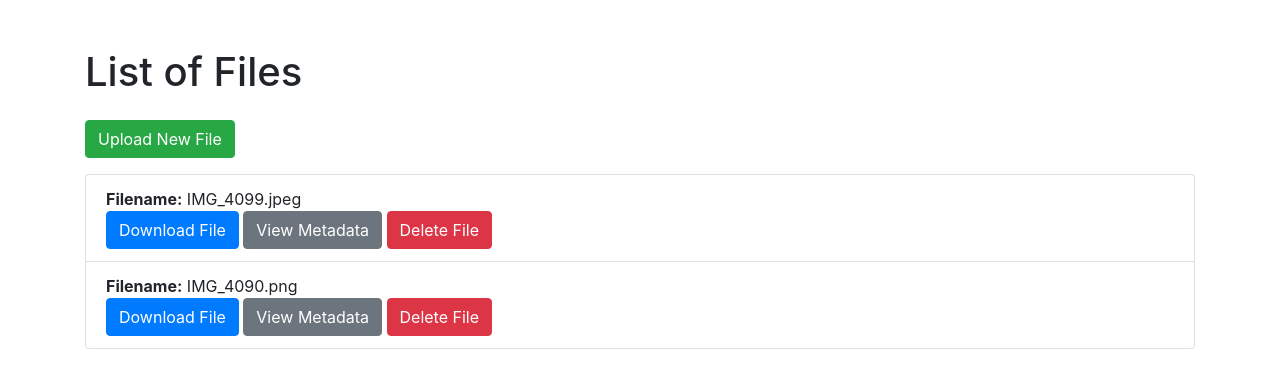
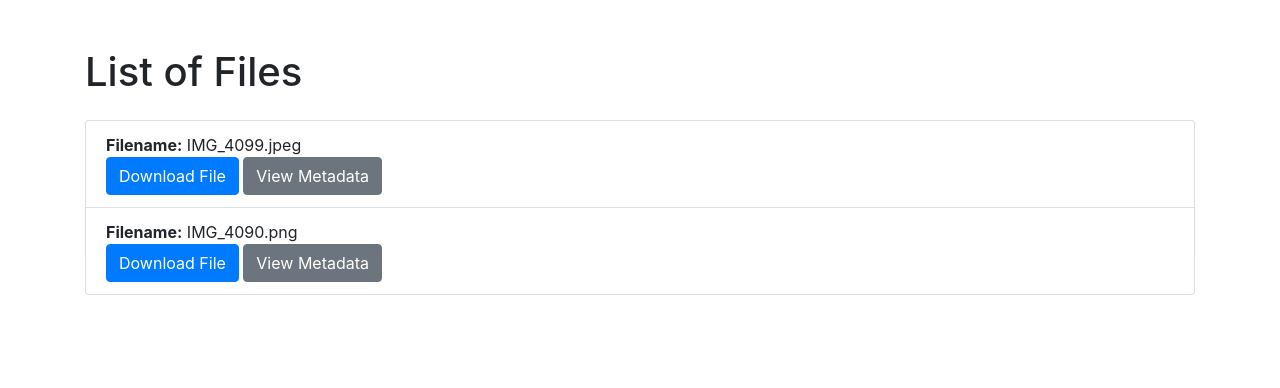
Before and after one commit to DasuWijesu/fileShareDW, a Flask app: page / in a window 1280 px wide. Shown: the top 388 px of the page. Run offline with Flask 3, Linux system fonts and the light colour scheme; some libraries are stand-ins or nearby versions.

Commit message:
last update

```diff
--- a/app.py
+++ b/app.py
@@ -1,4 +1,4 @@
-from flask import Flask, render_template, request, redirect, url_for, send_from_directory, abort
+from flask import Flask, render_template, send_from_directory, abort
 import os
 
 app = Flask(__name__)
@@ -20,25 +20,9 @@ def index():
     files = list_files()
     return render_template('index.html', files=files)
 
-@app.route('/upload', methods=['GET', 'POST'])
-def upload_file():
-    if request.method == 'POST':
-        file = request.files['file']
-        if file:
-            file.save(os.path.join(app.config['UPLOAD_FOLDER'], file.filename))
-            return redirect(url_for('index'))
-    return render_template('upload.html')
-
 @app.route('/uploads/<filename>')
 def uploaded_file(filename):
     return send_from_directory(app.config['UPLOAD_FOLDER'], filename)
-
-@app.route('/delete/<filename>', methods=['POST'])
-def delete_file(filename):
-    filepath = os.path.join(app.config['UPLOAD_FOLDER'], filename)
-    if os.path.exists(filepath):
-        os.remove(filepath)
-    return redirect(url_for('index'))
 
 @app.route('/metadata/<filename>')
 def view_metadata(filename):
@@ -53,4 +37,4 @@ def view_metadata(filename):
     return render_template('metadata.html', metadata=metadata)
 
 if __name__ == '__main__':
-    app.run(host='0.0.0.0', port=5000, debug=True)  # Run the server on the local network
+    app.run(host='0.0.0.0', port=5000)
--- a/templates/index.html
+++ b/templates/index.html
@@ -9,16 +9,12 @@
 <body>
     <div class="container mt-5">
         <h1 class="mb-4">List of Files</h1>
-        <a href="{{ url_for('upload_file') }}" class="btn btn-success mb-3">Upload New File</a>
         <ul class="list-group">
             {% for file in files %}
             <li class="list-group-item">
                 <strong>Filename:</strong> {{ file }}<br>
                 <a href="{{ url_for('uploaded_file', filename=file) }}" class="btn btn-primary">Download File</a>
                 <a href="{{ url_for('view_metadata', filename=file) }}" class="btn btn-secondary">View Metadata</a>
-                <form action="{{ url_for('delete_file', filename=file) }}" method="post" style="display:inline;">
-                    <button type="submit" class="btn btn-danger">Delete File</button>
-                </form>
             </li>
             {% endfor %}
         </ul>
--- a/templates/metadata.html
+++ b/templates/metadata.html
@@ -1,8 +1,8 @@
 <!DOCTYPE html>
 <html lang="en">
 <head>
-    <meta charset="UTF-8">
-    <meta name="viewport" content="width=device-width, initial-scale=1.0">
+    <meta.charset="UTF-8">
+    <meta.name="viewport" content="width=device-width, initial-scale=1.0">
     <link href="https://stackpath.bootstrapcdn.com/bootstrap/4.5.2/css/bootstrap.min.css" rel="stylesheet">
     <title>File Metadata</title>
 </head>
```
